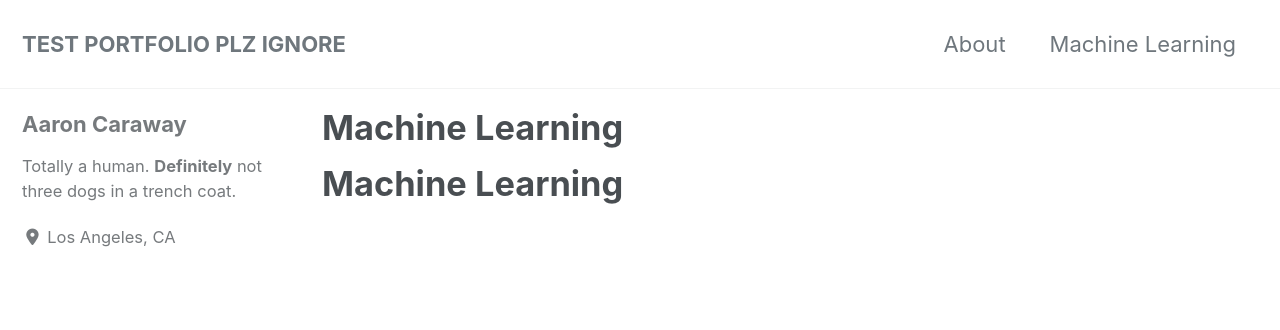
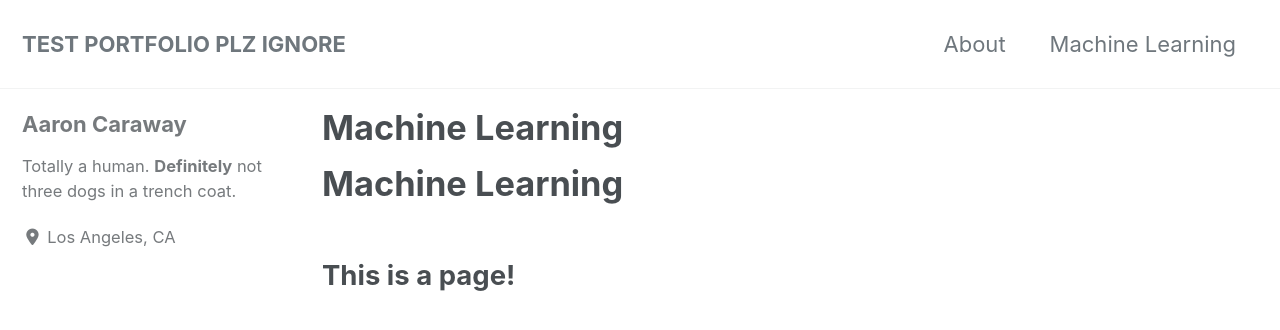
Before and after one commit to aaroncaraway/aaroncaraway.github.io, a Jekyll site: the page built from _pages/machinelearning.md, in a window 1280 px wide and 900 px high. Shown: the top 330 px of the window. Built offline with Jekyll 4.4.1, drawn with Linux system fonts in a browser that asks for light colours; cached includes are drawn as plain includes; nearby versions of some CDN libraries; our own code applies the rules of GitHub Pages for plain Markdown files.

Commit message:
Add more to page

```diff
--- a/_pages/machinelearning.md
+++ b/_pages/machinelearning.md
@@ -4,6 +4,8 @@ permalink: /machine-learning/
 ---
 
 # Machine Learning
+
+## This is a page!
 
 {% include group-by-array collection=site.posts field="tags" %}
 
```
Also changed, not shown: 2 other files.
